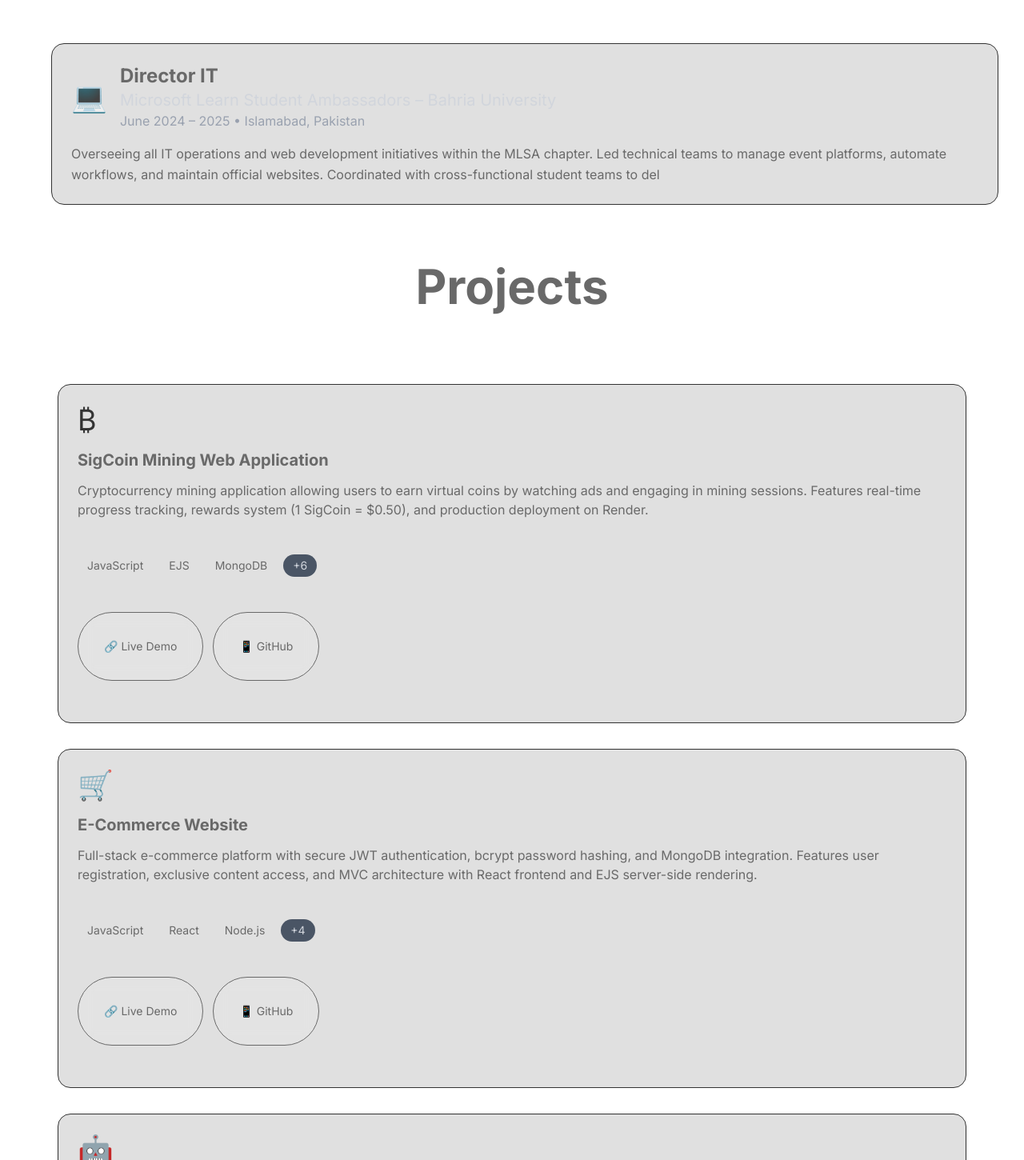
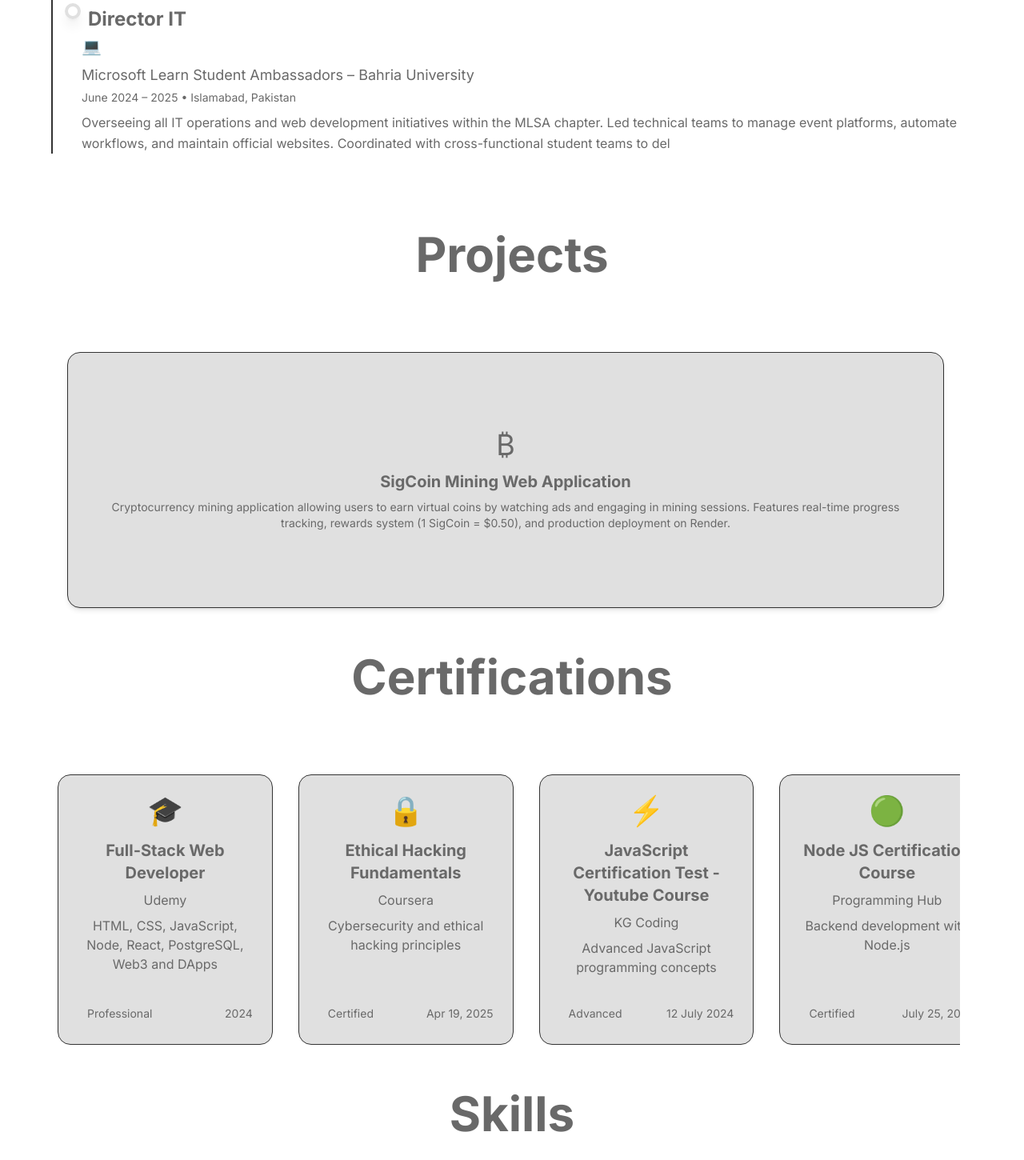
Before and after one commit to LunarLogician/ZtechVerse, a Next.js app: page / in a window 1280 px wide. Shown: the part 4740-6190 px from the top of the page at 80% size. Built offline with nearby package versions, Linux system fonts and the light colour scheme.

Commit message:
Tottaly changed the website

```diff
--- a/app/Components/About.js
+++ b/app/Components/About.js
@@ -2,6 +2,74 @@
 
 import React, { useState, useEffect, useRef } from 'react';
 import { Menu, X, ChevronDown } from 'lucide-react'
+
+const ProjectCard = ({ project }) => {
+  const [isFlipped, setIsFlipped] = useState(false);
+  const [isMobile, setIsMobile] = useState(false);
+
+  useEffect(() => {
+    const checkMobile = () => {
+      setIsMobile(window.innerWidth < 768);
+    };
+    checkMobile();
+    window.addEventListener("resize", checkMobile);
+    return () => window.removeEventListener("resize", checkMobile);
+  }, []);
+
+  const handleToggleFlip = () => {
+    if (isMobile) setIsFlipped((prev) => !prev);
+  };
+
+  return (
+    <div
+      className="w-full h-[320px] perspective cursor-pointer"
+      onClick={handleToggleFlip}
+    >
+      <div className={`relative w-full h-full duration-700 transform-style preserve-3d ${isFlipped ? "rotate-y-180" : ""}`}>
+        {/* Front Side */}
+        <div className="absolute w-full h-full backface-hidden bg-[var(--secondary)] border border-primary/20 rounded-2xl p-6 shadow-md backdrop-blur-md flex flex-col justify-center items-center">
+          <div className="text-4xl mb-3 text-primary">{project.icon}</div>
+          <h3 className="text-xl font-bold text-primary mb-2 text-center">
+            {project.title}
+          </h3>
+          <p className="text-sm text-gray-300 text-center text-primary">{project.description}</p>
+        </div>
+
+        {/* Back Side */}
+        <div className="absolute w-full h-full backface-hidden rotate-y-180 bg-[var(--secondary)] border border-primary/20 rounded-2xl p-6 shadow-md backdrop-blur-md flex flex-col justify-between">
+          <div>
+            <h4 className="text-lg font-semibold text-primary mb-2">Stack:</h4>
+            <div className="flex flex-wrap gap-3">``
+              {project.tech.map((tech) => (
+                <span key={tech} className="bg-primary/20 text-primary text-xs px-2 py-1 rounded-full">
+                  {tech}
+                </span>
+              ))}
+            </div>
+          </div>
+          <div className="mt-4 flex gap-2">
+            <a
+              href={project.link}
+              target="_blank"
+              rel="noopener noreferrer"
+              className="btn-glass text-xs px-3 py-1.5"
+            >
+              🔗 Live
+            </a>
+            <a
+              href={project.github}
+              target="_blank"
+              rel="noopener noreferrer"
+              className="btn-glass text-xs px-3 py-1.5"
+            >
+              📂 GitHub
+            </a>
+          </div>
+        </div>
+      </div>
+    </div>
+  );
+};
 
 const AboutSection = () => {
   const [mousePosition, setMousePosition] = useState({ x: 0, y: 0 });
@@ -378,37 +446,38 @@ const certifications = [
       </div>
 
       {/* Experience Section */}
-      <div id="experience" className="max-w-7xl mx-auto relative z-10 mb-24 mt-16 md:mt-24 lg:mt-32 px-4 md:px-6 py-12">
-        <div className="text-center mb-8 md:mb-16">
-          <h2 className="text-3xl md:text-4xl lg:text-6xl font-bold text-primary mb-4 md:mb-6 glow-text">
+      <div id="experience" className="max-w-4xl mx-auto px-4 md:px-6 py-12">
+        <div className="text-center mb-16">
+          <h2 className="text-3xl md:text-4xl lg:text-6xl font-bold text-primary mb-4 glow-text">
             Experience
           </h2>
-          <div className="w-16 md:w-24 h-1 bg-gradient-to-r from-transparent via-primary to-transparent mx-auto mb-6 md:mb-8"></div>
+          <div className="w-16 md:w-24 h-1 bg-gradient-to-r from-transparent via-primary to-transparent mx-auto mb-6"></div>
         </div>
-        <div className="grid grid-cols-1 sm:grid-cols-2 lg:grid-cols-3 gap-4 md:gap-8 pr-8">
+
+        {/* Vertical Timeline */}
+        <div className="relative border-l-2 border-primary/50 pl-8 ml-2">
           {experience.map((exp, index) => (
-            <div
-              key={exp.id}
-              className="bg-[var(--secondary)] rounded-2xl p-4 md:p-6 border border-primary/20 backdrop-blur-md hover:border-primary/40 transition-all duration-300 group cursor-pointer"
-              style={{
-                animationDelay: `${index * 0.1}s`
-              }}
-            >
-              <div className="flex flex-col md:flex-row md:items-center gap-4 mb-4">
-                <div className="text-4xl">{exp.icon}</div>
-                <div className="flex-1">
-                  <h3 className="text-2xl font-bold text-primary group-hover:glow-text transition-all duration-300">
-                    {exp.title}
-                  </h3>
-                  <p className="text-xl text-gray-300">{exp.company}</p>
-                  <p className="text-gray-400">{exp.period} • {exp.location}</p>
+            <div key={exp.id} className="mb-12 relative">
+              {/* Dot */}
+              <div className="absolute -left-[1.05rem] top-2 w-5 h-5 rounded-full bg-primary border-4 border-[var(--secondary)] shadow-lg"></div>
+
+              {/* Job Title (moved near the line) */}
+              <h3 className="text-xl md:text-2xl font-bold text-primary mb-1 ml-3 pt-3">{exp.title}</h3>
+
+              {/* Experience Content */}
+              <div className="pl-1">
+                <div className="flex  flex-col items-center gap-2 mb-1">
+                  <div className="text-xl text-primary">{exp.icon}</div>
+                  <p className="text-lg text-primary">{exp.company}</p>
                 </div>
+                <p className="text-sm text-primary mb-2">{exp.period} • {exp.location}</p>
+                <p className="text-gray-300 leading-relaxed text-primary">{exp.description}</p>
               </div>
-              <p className="text-gray-300 leading-relaxed text-primary">{exp.description}</p>
             </div>
           ))}
         </div>
       </div>
+
       {/* Projects Section */}
       <div id="projects" className="max-w-7xl mx-auto relative z-10 mb-24 mt-16 md:mt-24 lg:mt-32 px-4 md:px-6">
         <div className="text-center mb-8 md:mb-16 ">
@@ -417,51 +486,14 @@ const certifications = [
           </h2>
           <div className="w-16 md:w-24 h-1 bg-gradient-to-r from-transparent via-primary to-transparent mx-auto mb-6 md:mb-8"></div>
         </div>
-        <div className="grid grid-cols-1 sm:grid-cols-2 sm:gap-x-3 lg:grid-cols-3 gap-4 md:gap-8 ">
-          {projects.map((project, index) => (
-            <div
-              key={project.id}
-              className="bg-[var(--secondary)] rounded-2xl p-4 md:p-6 border border-primary/20 backdrop-blur-md hover:border-primary/40 transition-all duration-300 group cursor-pointer "
-              onMouseEnter={() => setHoveredCard(project.id)}
-              onMouseLeave={() => setHoveredCard(null)}
-              style={{
-                animationDelay: `${index * 0.1}s`
-              }}
-            >
-              <div className={`absolute inset-0 rounded-2xl bg-gradient-to-br ${project.color} opacity-0 group-hover:opacity-100 transition-opacity duration-300 `}></div>
-              <div className="relative z-10">
-                <div className="text-3xl md:text-4xl mb-3 md:mb-4">{project.icon}</div>
-                <h3 className="text-lg md:text-xl font-bold text-primary mb-2 md:mb-3 group-hover:glow-text transition-all duration-300">
-                  {project.title}
-                </h3>
-                <p className="text-sm md:text-base text-gray-300 mb-3 md:mb-4 line-clamp-3 text-primary">{project.description}</p>
-                <div className="flex flex-wrap gap-2 mb-3 md:mb-4">
-                  {project.tech.slice(0, 3).map((tech) => (
-                    <span key={tech} className="px-2 md:px-3 py-1 bg-primary/20 text-primary rounded-full text-xs md:text-sm sm:mt-7">
-                      {tech}
-                    </span>
-                  ))}
-                  {project.tech.length > 3 && (
-                    <span className="px-2 md:px-3 py-1 bg-gray-600 text-gray-300 rounded-full text-xs md:text-sm sm:mt-7">
-                      +{project.tech.length - 3}
-                    </span>
-                  )}
-                </div>
-                <div className="flex gap-2 md:gap-3 mt-11 mb-7">
-                  <a href={project.link} className="btn-glass text-xs md:text-sm px-3 md:px-4 py-1.5 md:py-2">
-                    <span className="flex items-center gap-1 md:gap-2">
-                      🔗 Live Demo
-                    </span>
-                  </a>
-                  <a href={project.github} className="btn-glass text-xs md:text-sm px-3 md:px-4 py-1.5 md:py-2">
-                    <span className="flex items-center gap-1 md:gap-2">
-                      📱 GitHub
-                    </span>
-                  </a>
-                </div>
-              </div>
+        <div className="overflow-x-auto scrollbar-hide -mx-2 px-5">
+          <div className="flex gap-13 md:gap-8 pb-2">
+            {projects.map((project) => (
+              <div key={project.id} className="min-w-[260px] max-w-[320px] w-full flex-shrink-0">
+                <ProjectCard project={project} />
               </div>
             ))}
+          </div>
         </div>
       </div>
 
@@ -473,77 +505,78 @@ const certifications = [
           </h2>
           <div className="w-16 md:w-24 h-1 bg-gradient-to-r from-transparent via-primary to-transparent mx-auto mb-6 md:mb-8"></div>
         </div>
-        <div className="grid grid-cols-1 sm:grid-cols-2 lg:grid-cols-3 gap-4 md:gap-8">
+        <div className="overflow-x-auto scrollbar-hide -mx-2 px-2">
+          <div className="grid grid-flow-col grid-cols-none gap-3 md:gap-6 pb-2 auto-cols-[80%] sm:auto-cols-[45%] md:auto-cols-[32%] lg:auto-cols-[24%]" style={{scrollSnapType: 'x mandatory'}}>
             {certifications.map((cert, index) => (
               <div
                 key={cert.id}
-              className="bg-[var(--secondary)] rounded-2xl p-4 md:p-6 border border-primary/20 backdrop-blur-md hover:border-primary/40 transition-all duration-300 group"
-              style={{
-                animationDelay: `${index * 0.1}s`
-              }}
+                className="w-full h-full bg-[var(--secondary)] rounded-2xl p-3 sm:p-4 md:p-6 border border-primary/20 backdrop-blur-md hover:border-primary/40 transition-all duration-300 group overflow-hidden" style={{scrollSnapAlign: 'start'}}
               >
-              <div className="text-center">
-                <div className="text-4xl md:text-5xl mb-3 md:mb-4">{cert.badge}</div>
-                <h3 className="text-lg md:text-xl font-bold text-primary mb-2 group-hover:glow-text transition-all duration-300">
+                <div className="text-center flex flex-col h-72">
+                  <div className="text-2xl sm:text-3xl md:text-4xl mb-2 sm:mb-3 md:mb-4">{cert.badge}</div>
+                  <h3 className="text-base sm:text-lg md:text-xl font-bold text-primary mb-1 sm:mb-2 group-hover:glow-text transition-all duration-300 break-words whitespace-normal overflow-hidden">
                     {cert.title}
                   </h3>
-                <p className="text-sm md:text-base text-gray-300 mb-2">{cert.issuer}</p>
-                <p className="text-xs md:text-sm text-gray-400 mb-3 md:mb-4 text-primary">{cert.description}</p>
-                <div className="flex justify-between items-center">
-                  <span className="px-2 md:px-3 py-1 bg-primary/20 text-primary rounded-full text-xs md:text-sm">
+                  <p className="text-xs sm:text-sm md:text-base text-gray-300 mb-1 sm:mb-2 break-words whitespace-normal overflow-hidden text-primary ">{cert.issuer}</p>
+                  <p className="text-xs sm:text-sm md:text-base text-gray-400 mb-2 sm:mb-3 md:mb-4 text-primary break-words whitespace-normal overflow-hidden">
+                    {cert.description}
+                  </p>
+                  <div className="flex justify-between items-center mt-auto gap-1">
+                    <span className="px-2 sm:px-3 py-0.5 sm:py-1 bg-primary/20 text-primary rounded-full text-xs sm:text-sm">
                       {cert.level}
                     </span>
-                  <span className="text-xs md:text-sm text-gray-400">{cert.date}</span>
+                    <span className="text-xs sm:text-sm text-gray-400 text-primary ">{cert.date}</span>
                   </div>
                 </div>
               </div>
             ))}
           </div>
         </div>
+      </div>
 
       {/* Skills Section */}
-      <div id="skills" className="max-w-7xl mx-auto relative z-10 mb-24 mt-16 md:mt-24 lg:mt-32">
+
+
+  {/* Skills Section */}
   <div className="text-center mb-8 md:mb-16 ">
           <h2 className="text-3xl md:text-4xl lg:text-6xl font-bold text-primary mb-4 md:mb-6 glow-text ">
             Skills
           </h2>
           <div className="w-16 md:w-24 h-1 bg-gradient-to-r from-transparent via-primary to-transparent mx-auto mb-6 md:mb-8"></div>
         </div>
-        <div className="flex flex-wrap justify-center gap-2 md:gap-4 mb-12">
-          {skills.map((skill, index) => (
+
   <div
-              key={skill}
-              className="px-4 md:px-6 py-2 md:py-3 bg-[var(--secondary)] border border-primary/20 rounded-full text-sm md:text-base text-primary hover:border-primary/60 hover:glow-text transition-all duration-300 cursor-pointer"
-              style={{
-                animationDelay: `${index * 0.05}s`
-              }}
+  id="skills"
+  className="max-w-5xl mx-auto bg-[var(--secondary)] border border-primary/30 text-[var(--primary)] font-mono rounded-xl shadow-xl px-6 py-8 md:py-12 mt-20 backdrop-blur-md"
 >
-              {skill}
+  {/* Terminal header */}
+  <div className="mb-6 text-lg md:text-xl text-primary glow-text">
+    zubair@portfolio:~$ <span className="text-accent">show skills</span>
+  </div>
+
+  {/* Skill lines */}
+  <div className="space-y-2 text-sm md:text-base pl-4 text-primary/90">
+    {skills.map((skill) => (
+      <div key={skill}>
+        <span className="text-primary">&gt;</span> {skill.padEnd(16, " ")} <span className="text-green-400">✔</span>
       </div>
     ))}
   </div>
-        {/* Achievement Cards */}
-        <div className="grid grid-cols-1 md:grid-cols-2 gap-4 md:gap-8 mt-8 md:mt-12">
-          <div className="bg-[var(--secondary)] rounded-2xl p-4 md:p-6 border border-primary/20 backdrop-blur-md">
-            <h4 className="text-lg md:text-xl font-bold text-primary mb-3 md:mb-4">🏆 Achievements</h4>
-            <ul className="space-y-2 text-sm md:text-base text-gray-300 text-primary">
-              <li>• 4th Place Competitive Programming Contest, Bahria University</li>
-              <li>• Microsoft Learning Student Ambassador</li>
-              <li>• Google Developer Group (GDG) On-Campus Member</li>
-              <li>• CompPEC NUST 2024 Participation</li>
-            </ul>
 </div>
-          <div className="bg-[var(--secondary)] rounded-2xl p-4 md:p-6 border border-primary/20 backdrop-blur-md">
-            <h4 className="text-lg md:text-xl font-bold text-primary mb-3 md:mb-4">🎯 Interests</h4>
-            <ul className="space-y-2 text-sm md:text-base text-gray-300 text-primary">
-              <li>• Blockchain & Web3 Development</li>
-              <li>• AI/ML Integration</li>
-              <li>• Competitive Programming</li>
-              <li>• Open Source Contribution</li>
-            </ul>
-          </div>
-        </div>
-      </div>
+
+
+
+
+
+
+
+
+
+
+
+
+
+
 
       {/* Floating Elements */}
       <div className="absolute top-20 left-10 w-2 h-2 bg-primary rounded-full animate-pulse opacity-60"></div>
--- a/app/Components/Blog.js
+++ b/app/Components/Blog.js
@@ -134,7 +134,7 @@ const Blog = () => {
         </div>
 
         {/* Blog Grid */}
-        <div className="grid grid-cols-1 md:grid-cols-2 lg:grid-cols-3 gap-8 mb-12">
+        <div className="grid grid-cols-1 md:grid-cols-2 lg:grid-cols-3 gap-9 mb-12 ">
           {blogPosts.map((post, index) => (
             <article
               key={post.id}
--- a/app/globals.css
+++ b/app/globals.css
@@ -412,6 +412,44 @@ a:focus-visible {
     width: 100%;
   }
 }
+.perspective {
+  perspective: 1200px;
+}
+/* Add this if not using Tailwind 3D utilities */
+.flip-card {
+  perspective: 1000px;
+}
+.flip-inner {
+  transform-style: preserve-3d;
+  transition: transform 0.8s;
+}
+.flip-card:hover .flip-inner,
+.flip-card.flipped .flip-inner {
+  transform: rotateY(180deg);
+}
+.flip-front,
+.flip-back {
+  backface-visibility: hidden;
+  -webkit-backface-visibility: hidden;
+}
+.flip-back {
+  transform: rotateY(180deg);
+}
+
+
+.transform-style {
+  transform-style: preserve-3d;
+  transition: transform 0.7s;
+}
+
+.backface-hidden {
+  backface-visibility: hidden;
+}
+
+.rotate-y-180 {
+  transform: rotateY(180deg);
+}
+
 
 /* Improved Section Spacing */
 @media (max-width: 768px) {
--- a/package.json
+++ b/package.json
@@ -18,6 +18,9 @@
     "postcss": "^8.5.5",
     "react": "^19.1.0",
     "react-dom": "^19.1.0",
+    "react-force-graph": "^1.47.7",
+    "react-force-graph-2d": "^1.27.1",
+    "react-masonry-css": "^1.0.16",
     "tailwindcss": "^4.1.10"
   },
   "devDependencies": {
```
Also changed, not shown: 1 other file (tests, documents, lock files or other folders). Lines whose indentation alone changed are shown as unchanged.
